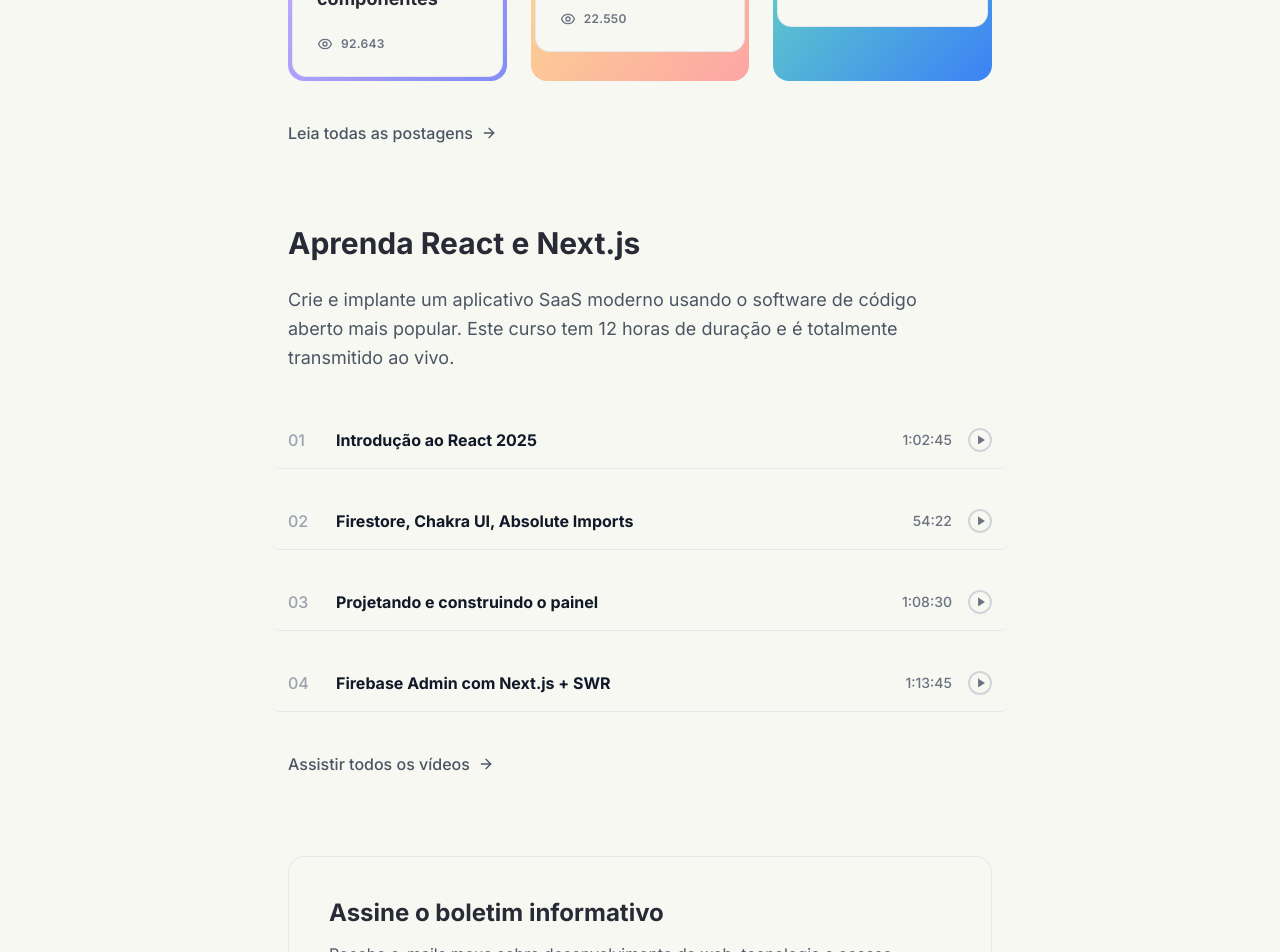
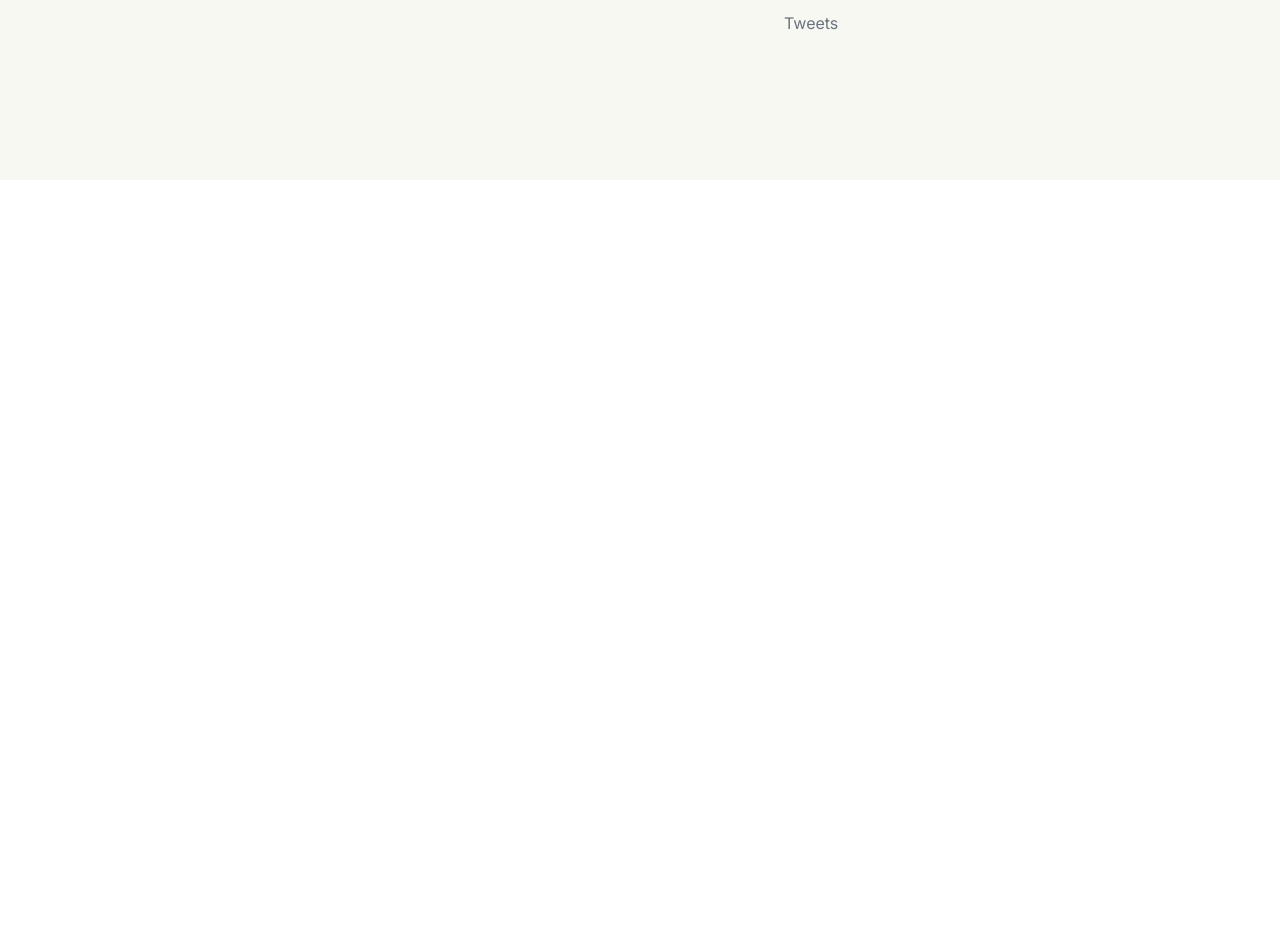
Before and after one commit to leocunhadev/portfolio_leocunhadev, a React (Vite) app: page / in a window 1280 px wide. Shown: the part 620-1572 px from the top of the page. After the commit the page ends 800 px from the top, so only its background shows below. Built offline with nearby package versions, Linux system fonts and the light colour scheme.

Commit message:
Ocultando temporariamente

```diff
--- a/src/App.jsx
+++ b/src/App.jsx
@@ -88,9 +88,9 @@ const App = () => {
 
                 <main>
                     <Hero />
-                    <FeaturedPosts featuredPosts={featuredPosts} />
-                    <Learning courseVideos={courseVideos} />
-                    <Newsletter />
+                    {/* <FeaturedPosts featuredPosts={featuredPosts} /> */}
+                    {/* <Learning courseVideos={courseVideos} /> */}
+                    {/* <Newsletter /> */}
                 </main>
 
                 <Footer />
```
